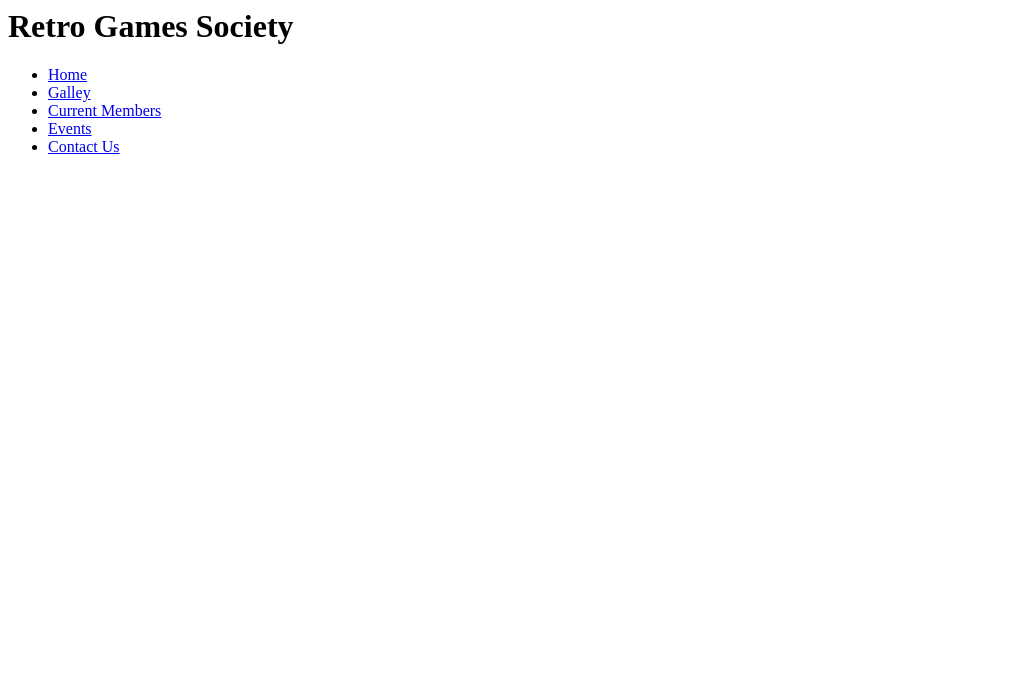
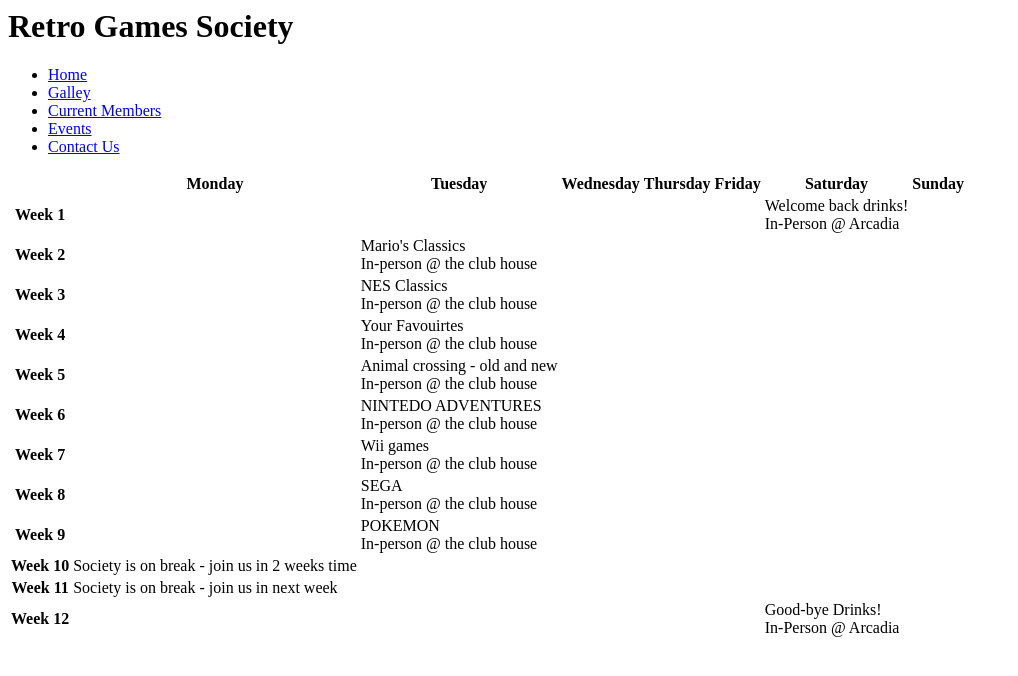
Before and after one commit to lucieross/Retro-Games-Society, a plain HTML site: page event_calendar.html in a window 1280 px wide. Shown: the whole page, without its empty margins (0-1018 px from the left). Drawn offline with Linux system fonts and the light colour scheme.

Commit message:
Update event_calendar.html

```diff
--- a/event_calendar.html
+++ b/event_calendar.html
@@ -20,6 +20,50 @@
                 </ul>
             </div>
 
+            <div>
+                <table>
+                    <tr>
+                        <td></td><th>Monday</th><th>Tuesday</th><th>Wednesday</th><th>Thursday</th><th>Friday</th><th>Saturday</th><th>Sunday</th>
+                    </tr>
+                    <tr>
+                        <th>Week 1</th><td></td><td></td><td></td><td></td><td></td><td>Welcome back drinks! <br/> In-Person @ Arcadia</td><td></td>
+                    </tr>
+                    <tr>
+                        <th>Week 2</th><td></td><td> Mario's Classics <br/> In-person @ the club house</td><td></td><td></td><td></td><td></td><td></td>
+                    </tr>
+                    <tr>
+                        <th>Week 3</th><td></td><td> NES Classics <br/> In-person @ the club house</td><td></td><td></td><td></td><td></td><td></td>
+                    </tr>
+                    <tr>
+                        <th>Week 4</th><td></td><td> Your Favouirtes <br/> In-person @ the club house</td><td></td><td></td><td></td><td></td><td></td>
+                    </tr>
+                    <tr>
+                        <th>Week 5</th><td></td><td> Animal crossing - old and new <br/> In-person @ the club house</td><td></td><td></td><td></td><td></td><td></td>
+                    </tr>
+                    <tr>
+                        <th>Week 6</th><td></td><td> NINTEDO ADVENTURES <br/> In-person @ the club house</td><td></td><td></td><td></td><td></td><td></td>
+                    </tr>
+                    <tr>
+                        <th>Week 7</th><td></td><td> Wii games <br/> In-person @ the club house</td><td></td><td></td><td></td><td></td><td></td>
+                    </tr>
+                    <tr>
+                        <th>Week 8</th><td></td><td> SEGA <br/> In-person @ the club house</td><td></td><td></td><td></td><td></td><td></td>
+                    </tr>
+                    <tr>
+                        <th>Week 9</th><td></td><td> POKEMON <br/> In-person @ the club house</td><td></td><td></td><td></td><td></td><td></td>
+                    </tr>
+                    <tr>
+                        <th>Week 10</th><td> Society is on break - join us in 2 weeks time</td>
+                    </tr>
+                    <tr>
+                        <th>Week 11</th><td> Society is on break - join us in next week</td>
+                    </tr>
+                    <tr>
+                        <th>Week 12</th><td></td><td></td><td></td><td></td><td></td><td> Good-bye Drinks! <br/> In-Person @ Arcadia</td><td></td>
+                    </tr>
+
+                    </table>
+            </div>
 
 
 
```
